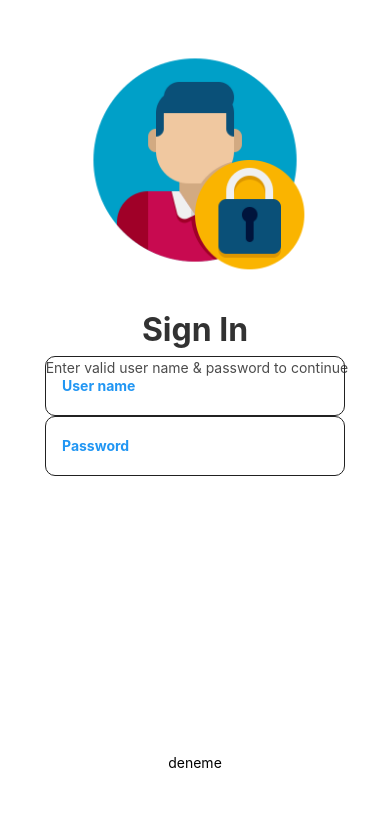
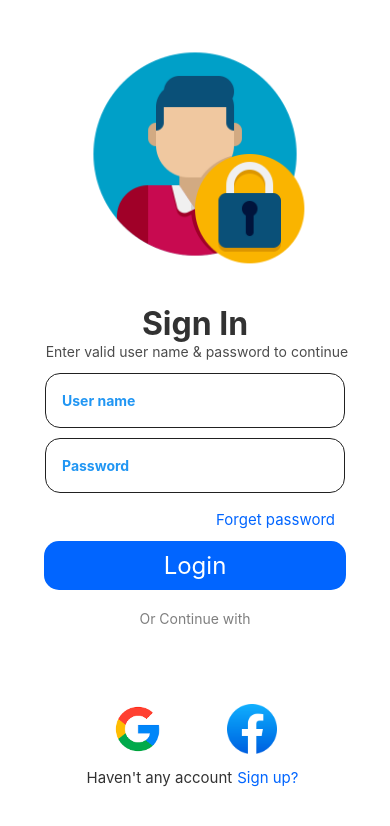
Before and after one commit to McelikZ/LoginProject, a React Native app: screen /SignUpPage in a window 390 px wide. Shown: the top 826 px of the page. Built offline with nearby package versions, Linux system fonts and the light colour scheme.

Commit message:
LoginPage,image,icons
added:facebook,google icons
changed:loginpage
change:loginpage.style.js

```diff
--- a/src/components/CustomButton/CustomButton.js
+++ b/src/components/CustomButton/CustomButton.js
@@ -1,18 +1,39 @@
-import styles from './CustomButton.style'
-import { Pressable, Text } from 'react-native';
-import React from 'react'
+import { Pressable, Text, Image } from 'react-native';
+import React from 'react';
+import styles from './CustomButton.style';
 
-const CustomButton = ({onPress,buttonText='default',buttonStyle={},buttonTextStyle={}}) => {
+const CustomButton = ({
+  onPress,
+  buttonText = 'default',
+  buttonStyle = {},
+  buttonTextStyle = {},
+  imageStyle = {},
+  source,
+  isTextOnly = false, // 👈 Ekledik
+}) => {
+  // Eğer sadece Text gösterilmek isteniyorsa
+  if (isTextOnly) {
+    return (
+      <Text onPress={onPress} style={buttonTextStyle}>
+        {buttonText}
+      </Text>
+    );
+  }
+
+  // Normal buton yapısı
   return (
-    <Pressable
-      onPress={onPress}
-      style={[styles.defaultButton,buttonStyle]}
-      >
-      <Text
-      style={[styles.defaultButtonText,buttonTextStyle]}
-      >{buttonText}</Text>
+    <Pressable onPress={onPress} style={[styles.defaultButton, buttonStyle]}>
+      {source && (
+        <Image
+          style={[styles.defaultButtonImageStyle, imageStyle]}
+          source={source}
+        />
+      )}
+      <Text style={[styles.defaultButtonText, buttonTextStyle]}>
+        {buttonText}
+      </Text>
     </Pressable>
-  )
-}
+  );
+};
 
-export default CustomButton
+export default CustomButton;
--- a/src/components/CustomButton/CustomButton.style.js
+++ b/src/components/CustomButton/CustomButton.style.js
@@ -1,17 +1,22 @@
-import { StyleSheet} from 'react-native'
-import {colors,fonts,spacing} from '../../theme/index'
+import { StyleSheet } from 'react-native';
+import { colors, fonts, spacing } from '../../theme/index';
 
 export default StyleSheet.create({
-defaultButton:{
- alignItems:'center',
- justifyContent:'center',
- borderRadius:20,
- backgroundColor:colors.error,
- paddingVertical:spacing.medium,
- paddingHorizontal:spacing.massive,
-},
-defaultButtonText:{
- color:colors.secondary,
- fontSize:fonts.sizes.large,
-}
-})
+  defaultButton: {
+    alignItems: 'center',
+    justifyContent: 'center',
+    borderRadius: 20,
+    backgroundColor: colors.error,
+    paddingVertical: spacing.smallMedium,
+    paddingHorizontal: spacing.large,
+  },
+  defaultButtonText: {
+    color: colors.secondary,
+    fontSize: fonts.sizes.large,
+  },
+  defaultButtonImageStyle:{
+    height:30,
+    width:30,
+  }
+
+});
--- a/src/components/CustomTextInput/CustomTextInput.js
+++ b/src/components/CustomTextInput/CustomTextInput.js
@@ -13,15 +13,17 @@ const CustomTextInput = ({
 }) => {
   return (
     <View>
-      <Text style={[styles.defaultTextInputText, textStyle]}>
+      {/* <Text style={[styles.defaultTextInputText, textStyle]}> // gerekli olduğu takdirde textInputun üst tarafına yerleştirilecek 'text'
         {textTitle}
-      </Text>
+      </Text> */}
+
       <TextInput
         style={[styles.defaultTextInput, textInputStyle]}
         placeholder={handlePlaceHolder}
         onChangeText={handleOnchangeText}
         value={handleValue}
         secureTextEntry={isSecureText}
+
       />
     </View>
   )
--- a/src/components/CustomTextInput/CustomTextInput.style.js
+++ b/src/components/CustomTextInput/CustomTextInput.style.js
@@ -3,10 +3,10 @@ import { colors, spacing, fonts } from "../../theme/index";
 
 export default StyleSheet.create({
   defaultTextInput: {
-    borderRadius: 10,
+    borderRadius: 15,
     width: 300,
-    height: 60,
-    borderWidth: 0.5,
+    height: 55,
+    borderWidth: 0.3,
     borderColor: colors.textPrimary,
     textAlign: 'left',
     textAlignVertical: 'center',
@@ -14,6 +14,7 @@ export default StyleSheet.create({
     fontSize: fonts.sizes.medium,
     color: colors.primary,
     paddingHorizontal: spacing.medium,
+    margin:5,
   },
   defaultTextInputText: {
     color: colors.primary,
--- a/src/screens/Login/LoginPage.js
+++ b/src/screens/Login/LoginPage.js
@@ -2,6 +2,7 @@ import {Text, View,SafeAreaView } from 'react-native'
 import React from 'react'
 import styles from "./LoginPage.style"
 import { CustomImage,CustomButton,CustomTextInput } from '../../components/index'
+import { colors, fonts } from '../../theme';
 
 const LoginPage = () => {
   return (
@@ -17,22 +18,58 @@ const LoginPage = () => {
 
       <View style={styles.contentContainer}>
         <CustomTextInput
-        textTitle=''
         handlePlaceHolder='User name'
-
         />
         <CustomTextInput
-         textTitle=''
          handlePlaceHolder='Password'
-         textInputStyle={{ marginBottom: 45 }}
-
+         isSecureText={true}
         />
+        <CustomButton
+        buttonStyle={{ backgroundColor: 'white', alignSelf: 'flex-end',paddingHorizontal:15 }}
+        buttonTextStyle={{color:'#0165ff',fontSize:15,}}
+        buttonText='Forget password'
+        />
+        <CustomButton
+        buttonStyle={{backgroundColor:'#0165ff',paddingHorizontal:120,paddingVertical:10,borderRadius:15}}
+        buttonText='Login'
+        />
+        <Text style={styles.orContinueWithStyle}>Or Continue with</Text>
 
       </View>
 
       <View style={styles.footerContainer}>
-        <Text>deneme</Text>
+      <CustomButton
+      buttonText=''
+      buttonStyle={{backgroundColor:'white'}}
+      source={require('../../../assets/Images/GoogleIcon.png')}
+      imageStyle={{width:50,height:70}}
+      onPress={()=> console.log('Google')}
+      />
+      <CustomButton
+      buttonText=''
+      buttonStyle={{backgroundColor:'white'}}
+      source={require('../../../assets/Images/FacebookIcon.png')}
+      imageStyle={{width:50,height:50}}
+      onPress={()=> console.log('Facebook')}
+      />
       </View>
+
+      <View style={styles.bottomTextContainer}>
+
+      <Text style={styles.haventAnyAccountStyle}>
+        Haven't any account
+      </Text>
+      <CustomButton
+      isTextOnly={true}
+      buttonStyle={{ }}
+      buttonTextStyle={{color:'#0165ff',paddingHorizontal:5,fontSize:15,}}
+      buttonText='Sign up?'
+      />
+
+
+      </View>
+
+
 
     </SafeAreaView>
   );
--- a/src/screens/Login/LoginPage.style.js
+++ b/src/screens/Login/LoginPage.style.js
@@ -12,28 +12,42 @@ export default StyleSheet.create({
     flex:2,
     alignItems:'center',
     justifyContent:'center',
+    paddingTop:75
    },
    contentContainer: {
-  flex: 2,
-  alignItems: 'center',
-  justifyContent: 'flex-start',
-  paddingTop: 30,
-},
-
+    flex: 2,
+    alignItems: 'center',
+    paddingTop:140
+   },
    footerContainer:{
     flex:1,
     alignItems:'center',
     justifyContent:'center',
+    flexDirection: 'row',
+    paddingTop:170,
+   },
+   bottomTextContainer:{
+    flex:1,
+    flexDirection: 'row',
    },
    signInStyle:{
     fontWeight:'bold',
     fontSize:fonts.sizes.xlarge,
-    marginBottom:10,
+    marginBottom:0,
     opacity:0.8,
-
    },
    enterValidStyle:{
      opacity:0.7,
+   },
+   orContinueWithStyle:{
+    margin:20,
+    opacity:0.5,
+   },
+   haventAnyAccountStyle:{
+   marginBottom: 60,
+   opacity: 0.8,
+   fontSize: fonts.sizes.medium,
+   fontSize:15,
+   }
 
-   }
 })
--- a/src/theme/spacing.js
+++ b/src/theme/spacing.js
@@ -7,6 +7,6 @@ export default {
   large: 32,
   xlarge: 48,
   xxlarge: 64,
-  huge: 96,
+  huge: 116,
   massive: 128,
 };
```
Also changed, not shown: assets/Images/FacebookIcon.png (added), assets/Images/GoogleIcon.png (added).
